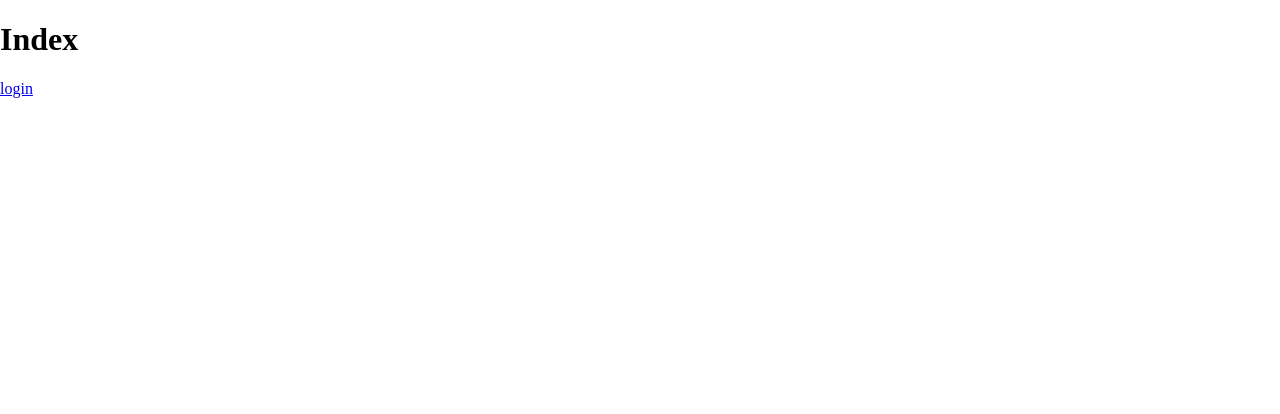
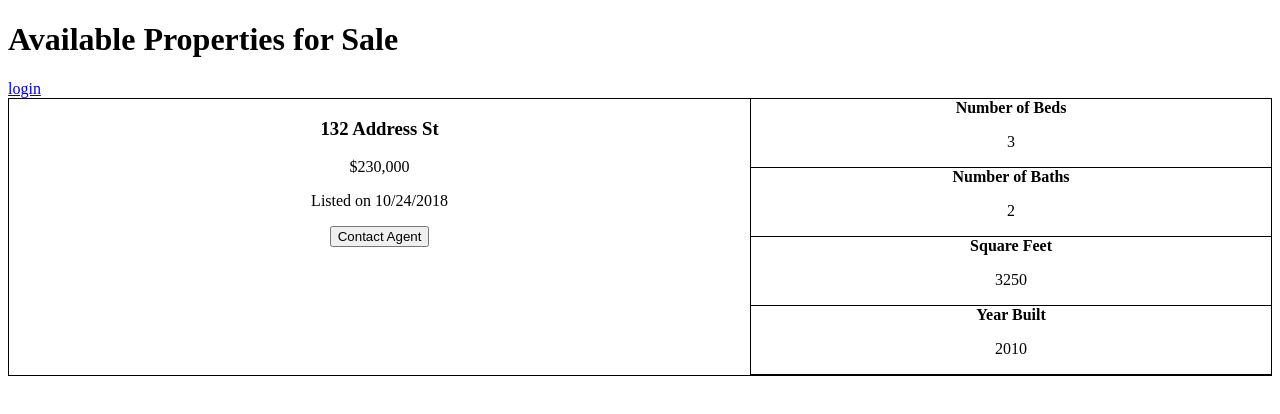
Before and after one commit to bjpicciano/CSCI-320-Real-Estate, a website: page client/index.html in a window 1280 px wide. Drawn offline with Linux system fonts and the light colour scheme.

Commit message:
updated css and html

```diff
--- a/client/index.html
+++ b/client/index.html
@@ -5,9 +5,16 @@
     <title>Real Estate</title>
 
     <link rel="stylesheet" href="site.css">
+
+    <script src="api.js"></script>
+    <script src="index.js"></script>
 </head>
 <body>
-    <h1>Index</h1>
+    <h1>Available Properties for Sale</h1>
     <a href="login.html">login</a>
+
+    <div id="property-container">
+        <!-- Populated by JS -->
+    </div>
 </body>
 </html>
--- a/client/site.css
+++ b/client/site.css
@@ -1,41 +1,30 @@
-html {
-    height: 100%
-}
-
-body {
-    height: 100%;
-    padding: 0;
-    margin: 0;
-}
-
-.flex-container {
-    height: 100%;
-    display: flex;
-    flex-wrap: wrap;
-}
-
 .test {
     border: 1px black dotted;
     background-color: rgba(0, 0, 0, 0.05);
 }
 
-.video-container {
-    flex-grow: 3;
-    text-align: center;
-    height: 100%;
-}
-
-.subtitle-container {
-    flex-grow: 2;
+#property-container {
     display: flex;
     flex-direction: column;
 }
 
-video, .video {
-    min-height: 250px;
-    max-height: 450px;
-    height: 100%;
-    width: 75%;
+.property {
+    display: flex;
+    text-align: center;
+    border: 1px black solid;
+}
+
+.property-title {
+    flex-grow: 3;
+    border-right: 1px black solid;
+}
+
+.property-description {
+    flex-grow: 2;
+}
+
+.description {
+    border-bottom: 1px black solid;
 }
 
 .field {
```
